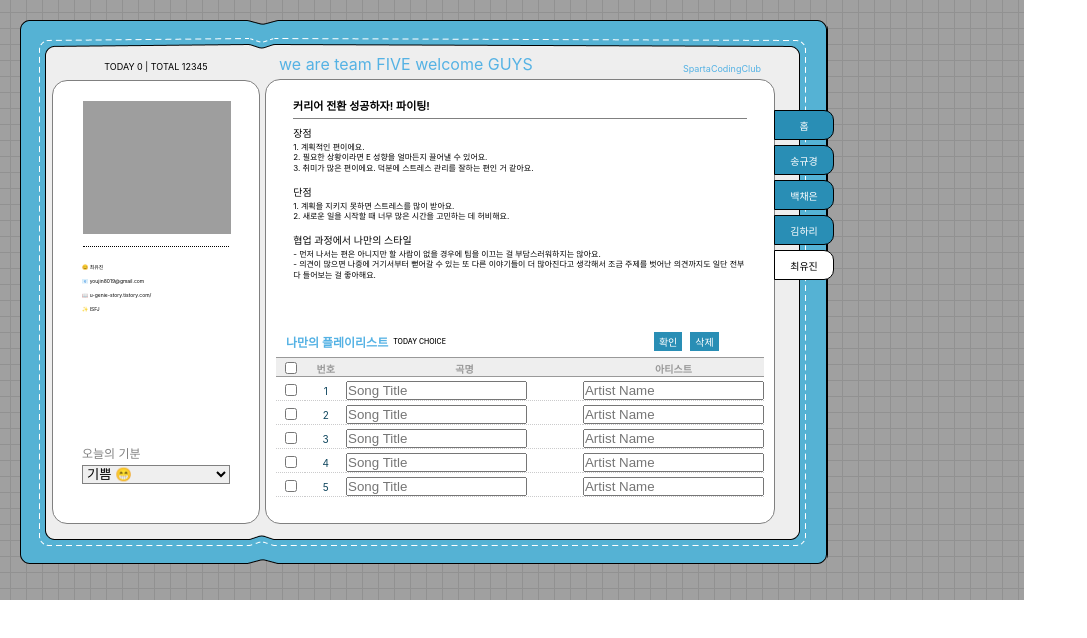
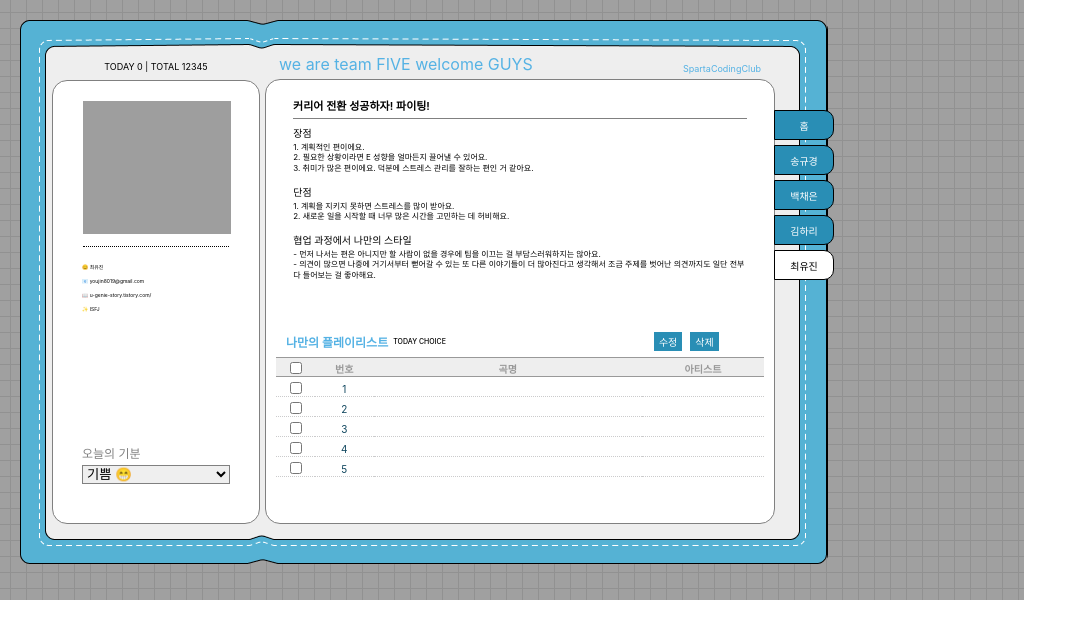
Before and after one commit to Ssong-Q/REACT-on-Cyworld-design, a React (Create React App) app: page /Member4 in a window 1280 px wide. Shown: the top 638 px of the page, without its empty margins (0-1087 px from the left). Built offline with nearby package versions, Linux system fonts and the light colour scheme; grey boxes are pictures that could not be loaded.

Commit message:
플레이리스트 작성 내용 텍스트 상태로 시작

```diff
--- a/src/pages/Member4.jsx
+++ b/src/pages/Member4.jsx
@@ -1,20 +1,21 @@
 /*
 23.08.02: menuMember4 페이지 내용 작성
-          +NavigationItemMember4 수정(인덱스 색깔 변화 딜레이 문제)
+          NavigationItemMember4 수정(인덱스 색깔 변화 딜레이 문제)
 23.08.03: 사진 추가
-          +노래 제목 및 아티스트 작성 기능
-          +수정, 삭제, 확인 버튼 추가
+          노래 제목 및 아티스트 작성 기능
+          수정, 삭제, 확인 버튼 추가
 23.08.04: 수정, 확인 버튼 전환 기능
-          +버튼 클릭 시 <input>, <div>변환 기능
-          +체크박스 선택 후 삭제 버튼 클릭 시 제목, 아티스트 텍스트 삭제
+          버튼 클릭 시 <input>, <div>변환 기능
+          체크박스 선택 후 삭제 버튼 클릭 시 제목, 아티스트 텍스트 삭제
 
-To Do
+<To Do>
 -Member4 페이지 사진 넣기 [V]
 -플레이리스트 노래 목록 작성 기능 [V]
 -플레이리스트 노래 추가 버튼(+버튼 클릭 시 입력 박스) [V]
 -플레이리스트 노래 확인 버튼(+버튼 클릭 시 텍스트 박스) [V]
 -플레이리스트 노래 삭제 버튼(+체크박스로 삭제) [V]
--플레이리스트 <input>박스 있을 때와 없을 때, 위치 변화 문제 해결하기
+-플레이리스트 <input>박스 있을 때와 없을 때, 위치 및 높이 변화 문제 해결하기
+-?삭제 버튼을 수정 버튼을 눌렀을 때만 사용 가능하게 할 것인가?
 */
 
 import React, { useState } from 'react';
@@ -27,7 +28,7 @@ function Member4() {
   const navigate = useNavigate();
 
   const [checked, setChecked] = useState([]);
-  const [editing, setEditing] = useState(true);
+  const [editing, setEditing] = useState(false);
   const [songs, setSongs] = useState([
     { id: 1, songTitle: '', artistName: '' },
     { id: 2, songTitle: '', artistName: '' },
@@ -67,6 +68,7 @@ function Member4() {
     document.getElementById("navMember3").style = "color: black; background-color: white;"
     document.getElementById("navMember4").style = "color: white; background-color: #298eb5;"
   }
+
   const menuMember4 = () => {
     document.getElementById("navHome").style = "color: white; background-color: #298eb5;"
     document.getElementById("navMember1").style = "color: white; background-color: #298eb5;"
@@ -74,6 +76,7 @@ function Member4() {
     document.getElementById("navMember3").style = "color: white; background-color: #298eb5;"
     document.getElementById("navMember4").style = "color: black; background-color: white;"
   }
+
   const handleConfirmClick = () => {
     setEditing((prevState) => !prevState);
   }
```
